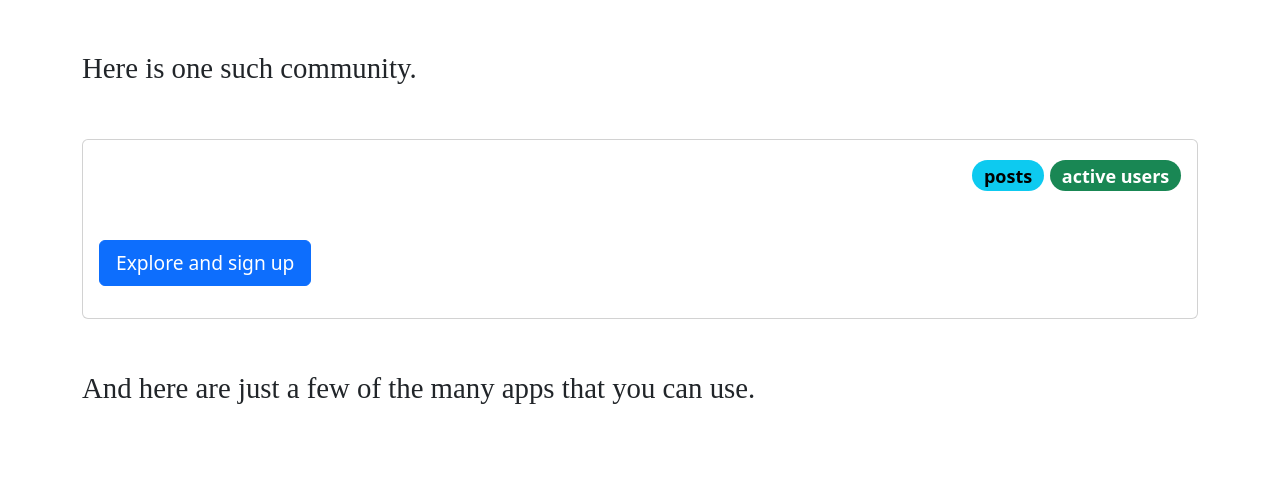
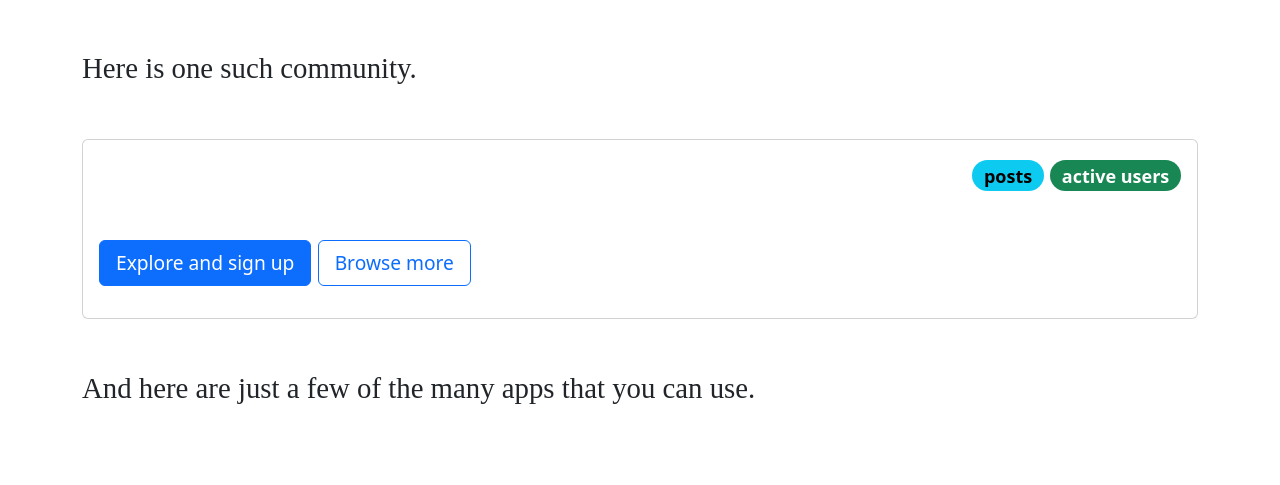
Before and after one commit to stefanbohacek/fediverse-invite, a Node server app: template views/home.handlebars in a window 1280 px wide. Shown: the part 303-788 px from the top of the page. Run offline with Node 20, Linux system fonts and the light colour scheme; the template is opened without the code that fills it, so the values that code supplies are empty; some libraries are stand-ins or nearby versions; some web fonts are replaced.

Commit message:
Added link to FediDB.

```diff
--- a/package.json
+++ b/package.json
@@ -6,7 +6,7 @@
   "type": "module",
   "scripts": {
     "start": "node server.js",
-    "dev": "nodemon -L server.js",
+    "dev": "nodemon -L server.js -e js,mjs,json,handlebars",
     "translate": "node ./translations/script.js",
     "test": "echo \"Error: no test specified\" && exit 1"
   },
--- a/views/home.handlebars
+++ b/views/home.handlebars
@@ -27,6 +27,8 @@
         <p class="mt-5">
           <a class="btn btn-primary"
             href="{{server_url}}">Explore and sign up</a>
+          <a class="btn btn-outline-primary"
+            href="https://fedidb.com/welcome">Browse more</a>
         </p>
       </div>
     </div>
```
